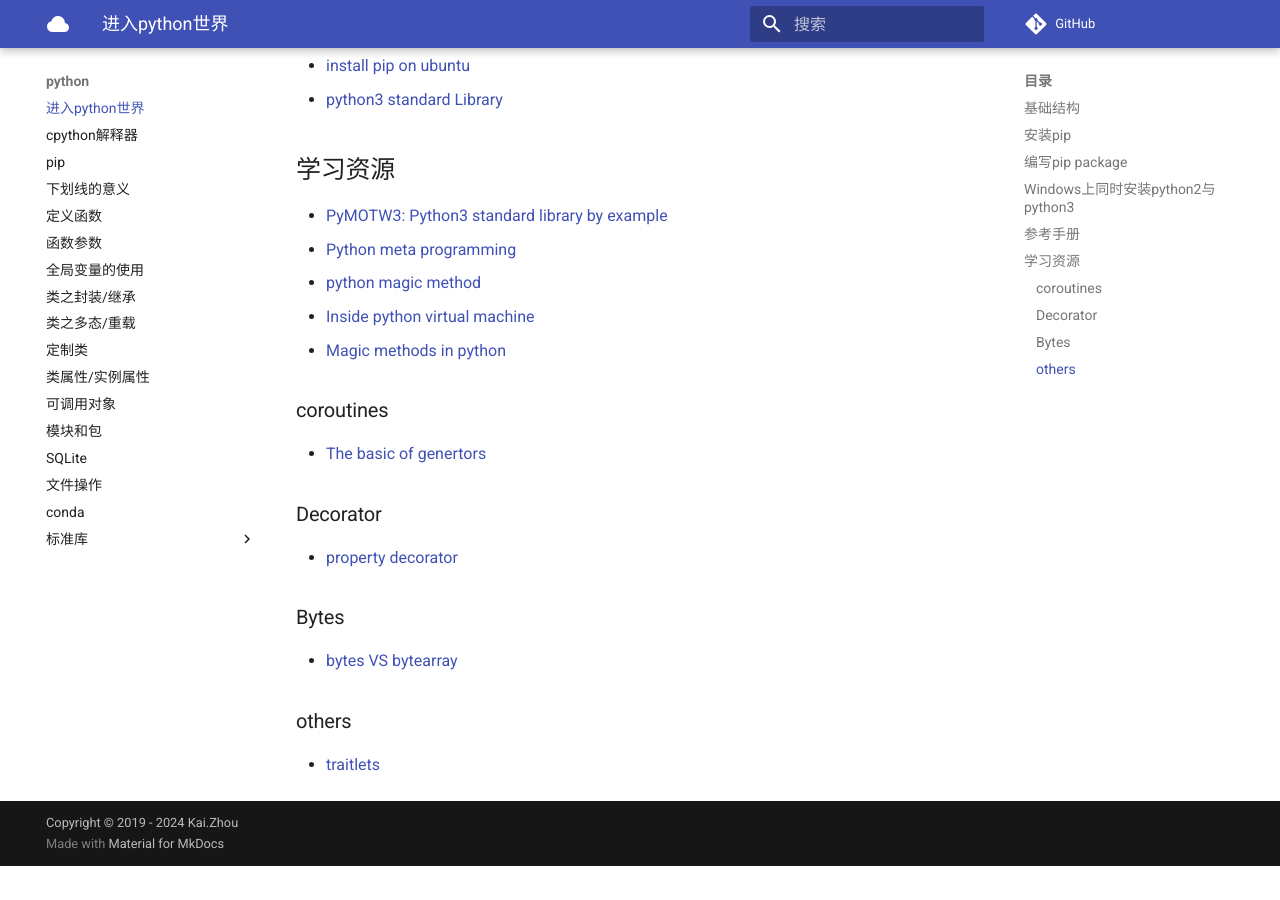
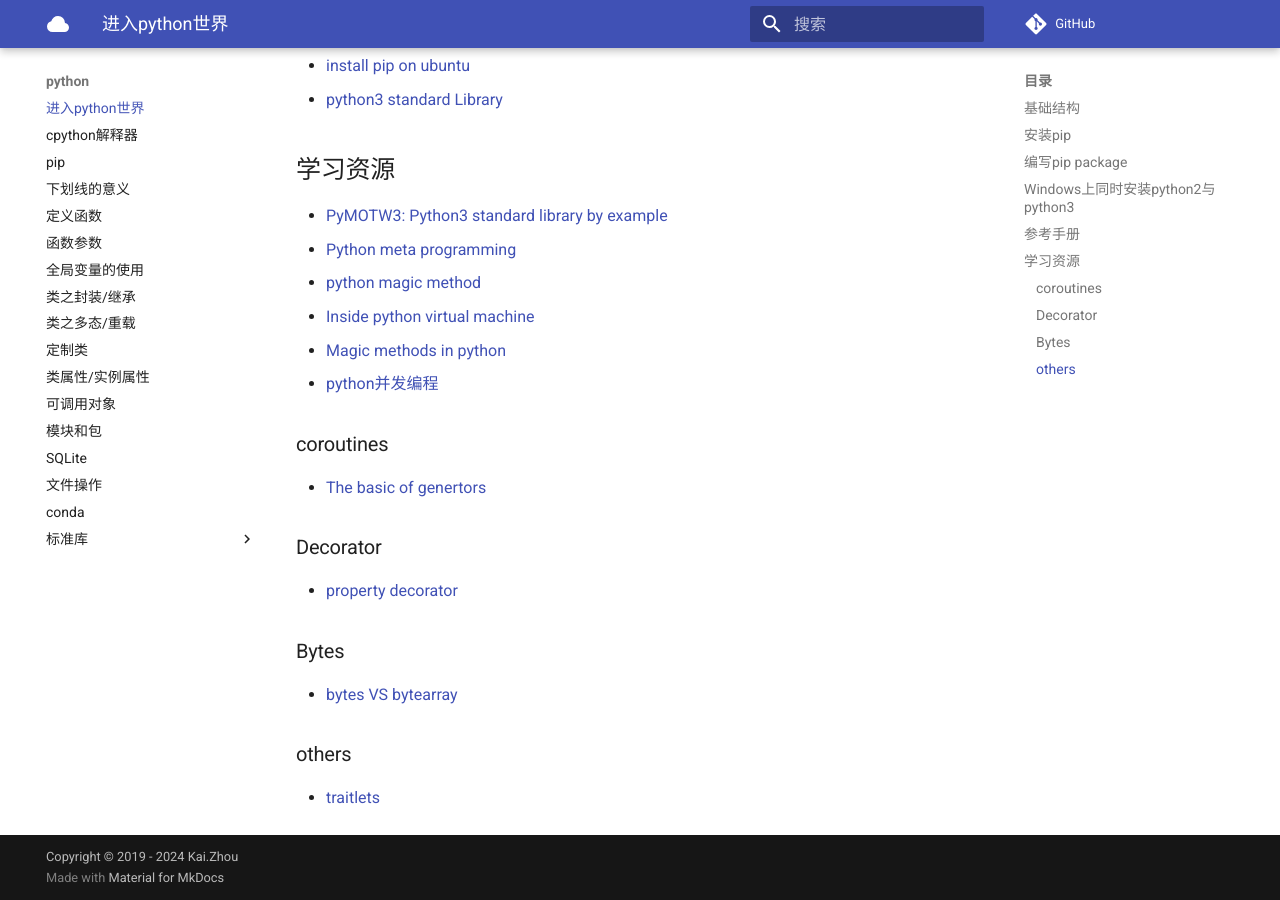
Before and after one commit to zhoukaidev/ks_blog, an MkDocs documentation site: the page built from docs/python/home.md, in a window 1280 px wide and 900 px high, scrolled down 1609 px. Built offline with MkDocs 1.6.1 and Material for MkDocs 9.7.7, drawn with Linux system fonts in a browser that asks for light colours; comment, search, counter and statistics services are not loaded; before the commit the page ends 2475 px from its top, so only the background shows below that.

Commit message:
update python home

```diff
--- a/docs/python/home.md
+++ b/docs/python/home.md
@@ -57,6 +57,7 @@ $ sudo apt-get install python3-venv
 * [python magic method](https://medium.com/fintechexplained/advanced-python-what-are-magic-methods-d21891cf9a08)
 * [Inside python virtual machine](https://leanpub.com/insidethepythonvirtualmachine/read)
 * [Magic methods in python](https://rszalski.github.io/magicmethods/)
+* [python并发编程](https://python-parallel-programmning-cookbook.readthedocs.io/zh-cn/latest/chapter1/index.html)
 
 ### coroutines
 
```
